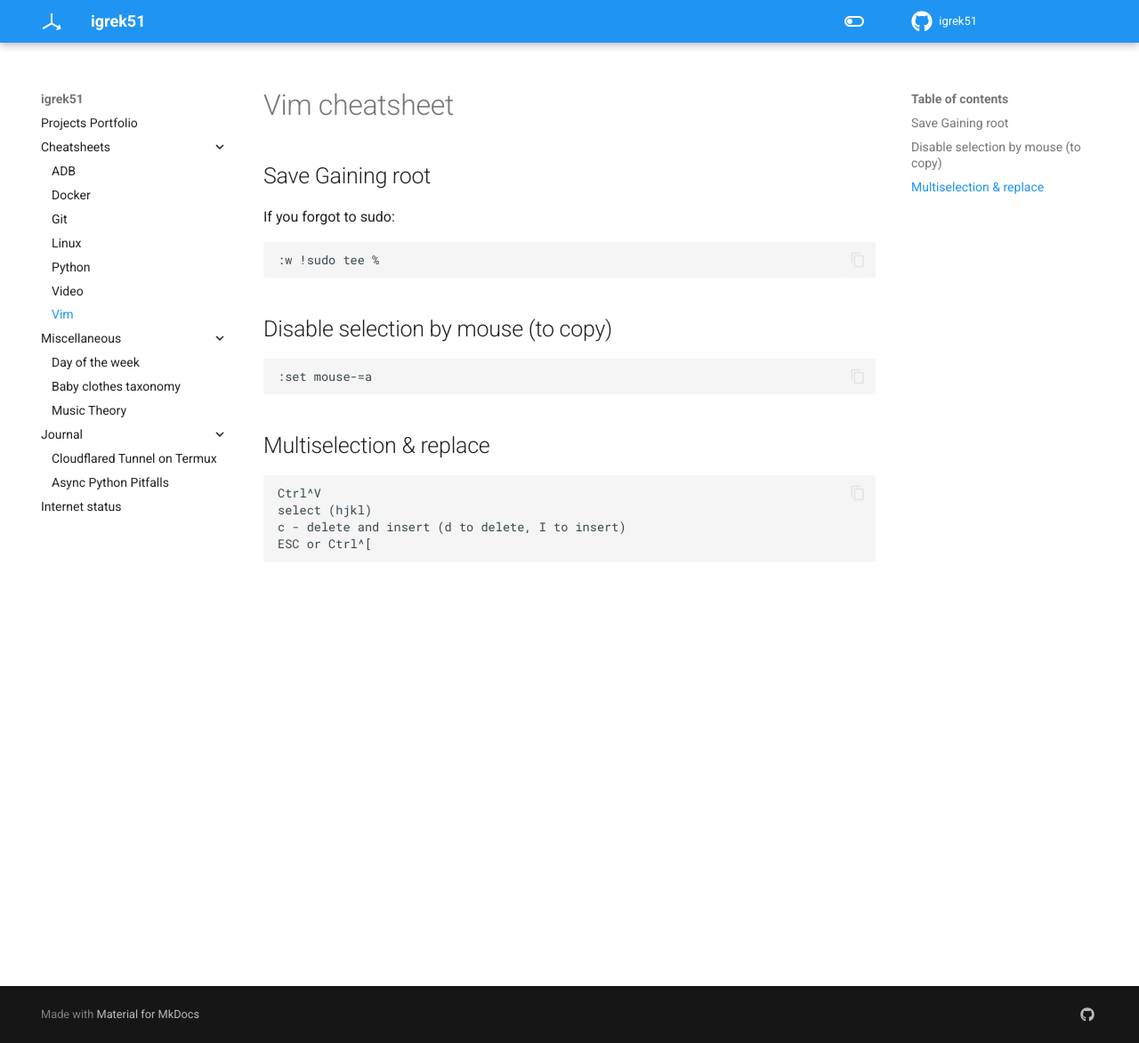
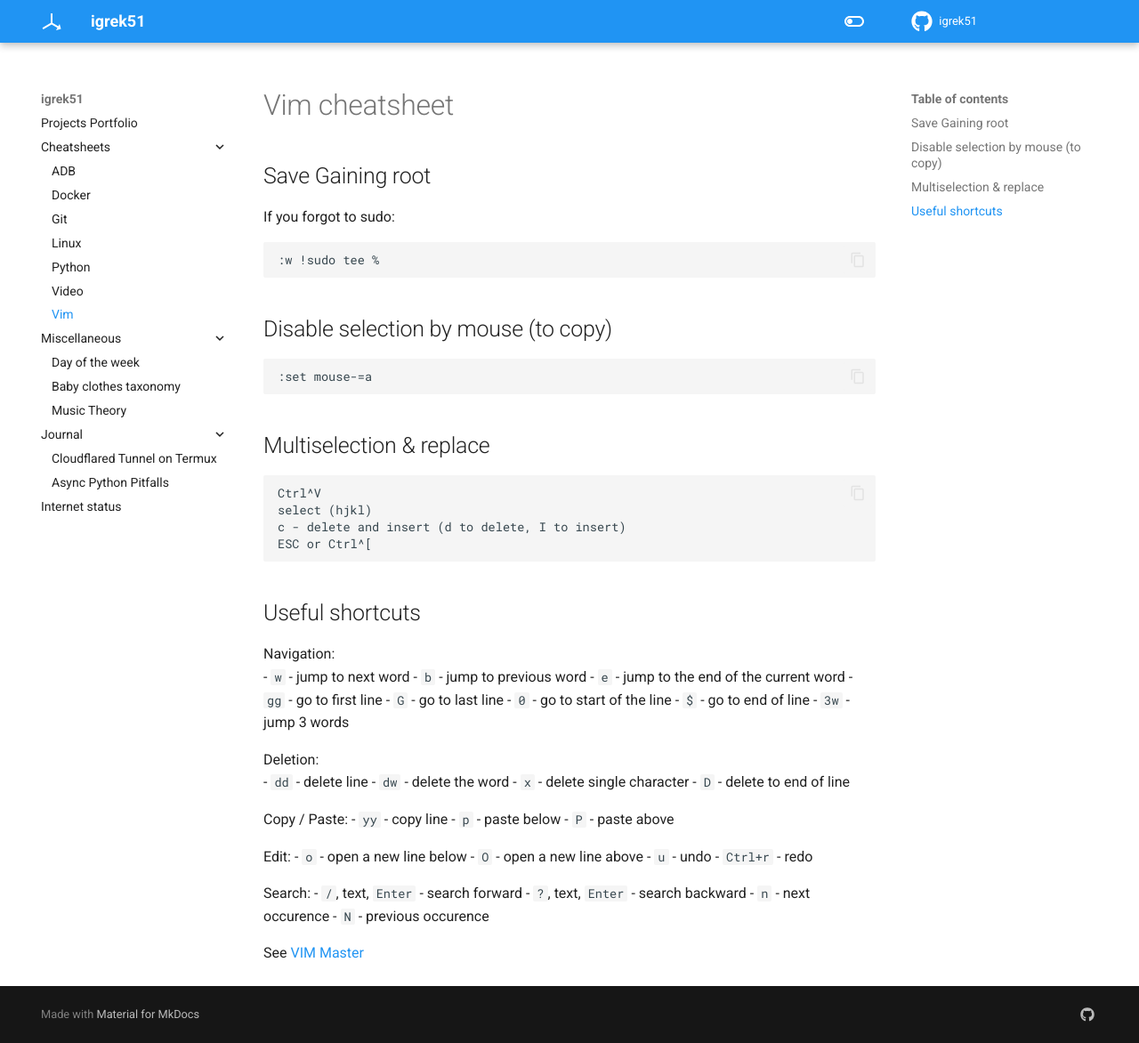
Before and after one commit to igrek51/igrek51.github.io, an MkDocs documentation site: the page built from docs/cheatsheet/vim.md, in a window 1280 px wide and 1172 px high. Shown: the whole window at 89% size. Built offline with MkDocs 1.6.1 and Material for MkDocs 9.7.7, drawn with Linux system fonts in a browser that asks for light colours.

Commit message:
Add useful vim shortcuts

````diff
--- a/docs/cheatsheet/vim.md
+++ b/docs/cheatsheet/vim.md
@@ -18,3 +18,39 @@
 c - delete and insert (d to delete, I to insert)
 ESC or Ctrl^[
 ```
+
+## Useful shortcuts
+Navigation:
+- `w` - jump to next word
+- `b` - jump to previous word
+- `e` - jump to the end of the current word
+- `gg` - go to first line
+- `G` - go to last line
+- `0` - go to start of the line
+- `$` - go to end of line
+- `3w` - jump 3 words
+
+Deletion:
+- `dd` - delete line
+- `dw` - delete the word
+- `x` - delete single character
+- `D` - delete to end of line
+
+Copy / Paste:
+- `yy` - copy line
+- `p` - paste below
+- `P` - paste above
+
+Edit:
+- `o` - open a new line below
+- `O` - open a new line above
+- `u` - undo
+- `Ctrl+r` - redo
+
+Search:
+- `/`, text, `Enter` - search forward
+- `?`, text, `Enter` - search backward
+- `n` - next occurence
+- `N` - previous occurence
+
+See [VIM Master](https://github.com/renzorlive/vimmaster)
````
